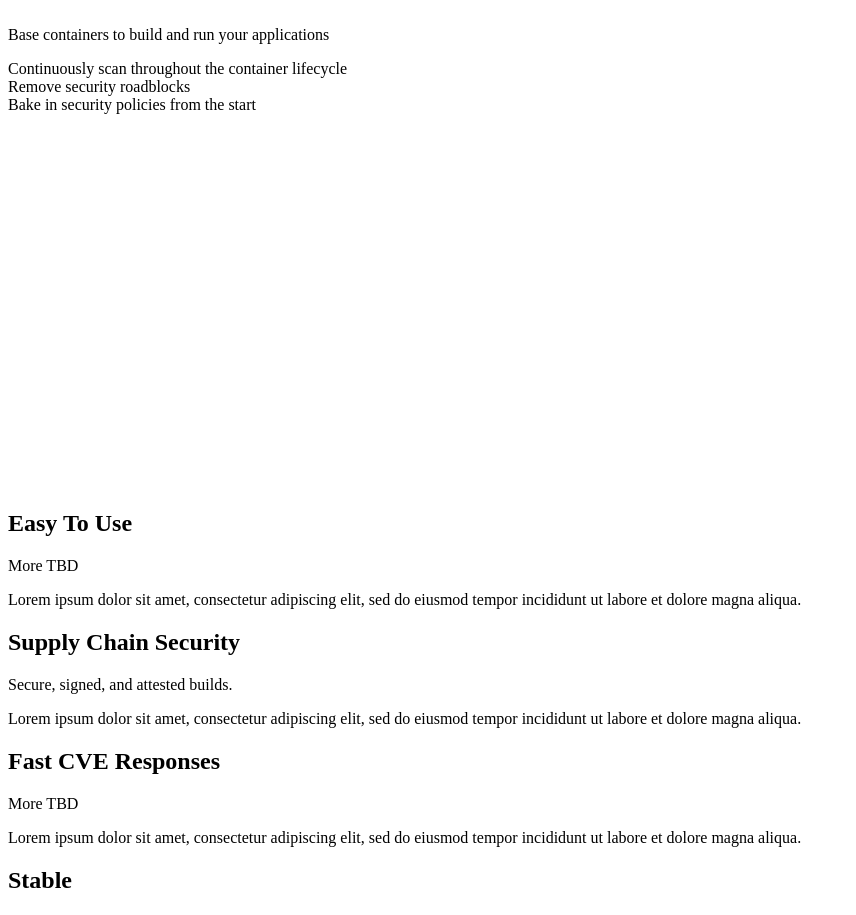
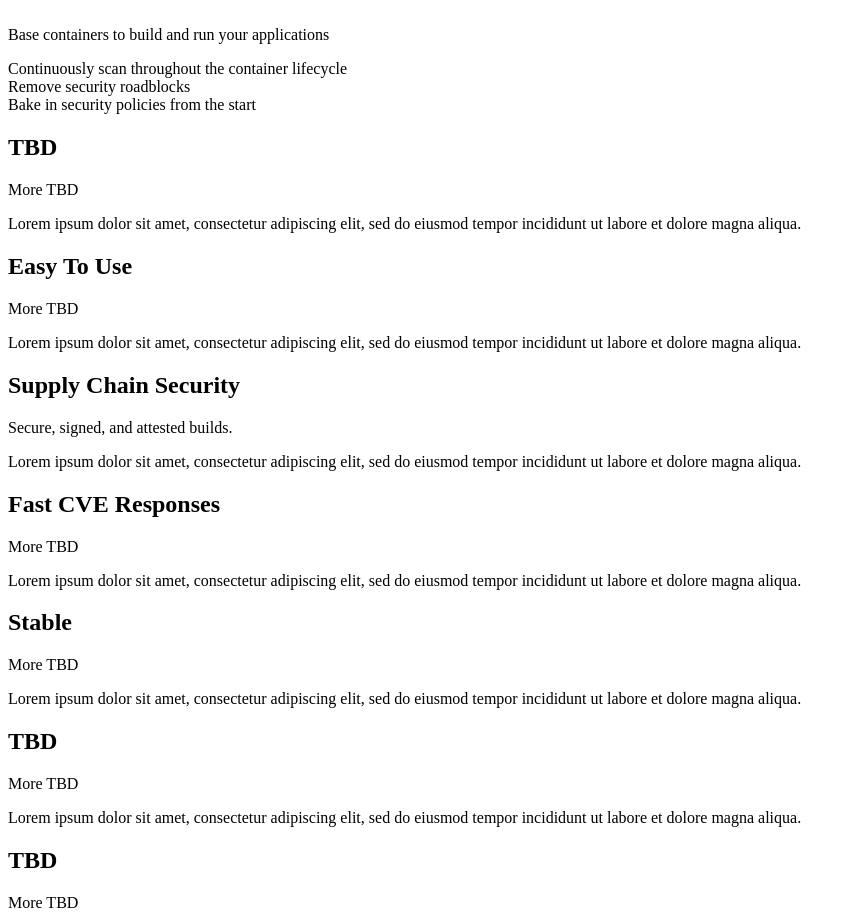
Before and after one commit to SUSE/bci, a Next.js app: page / in a window 1280 px wide. Shown: the part 6700-7615 px from the top of the page, without its empty margins (0-856 px from the left). Built offline with nearby package versions, Linux system fonts and the light colour scheme.

Commit message:
Remove neuvector video box

```diff
--- a/pages/index.tsx
+++ b/pages/index.tsx
@@ -31,8 +31,13 @@ export default function Home() {
             </motion.div>
 
             <div className='col-span-2'>
-              <VideoBox url='https://www.youtube.com/watch?v=_PHDXvygJtU' />
+              <h2 className='text-secondary-dark dark:text-primary font-light text-lg'>TBD</h2>
+              <p className='text-bold my-4 text-sm'>More TBD</p>
+              <motion.p className='grid grid-flow-row gap-4 text-sm font-thin' initial='hidden' animate='visible' variants={motionListItems}>
+                Lorem ipsum dolor sit amet, consectetur adipiscing elit, sed do eiusmod tempor incididunt ut labore et dolore magna aliqua.
+              </motion.p>
             </div>
+
           </div>
         </div>
 
```
